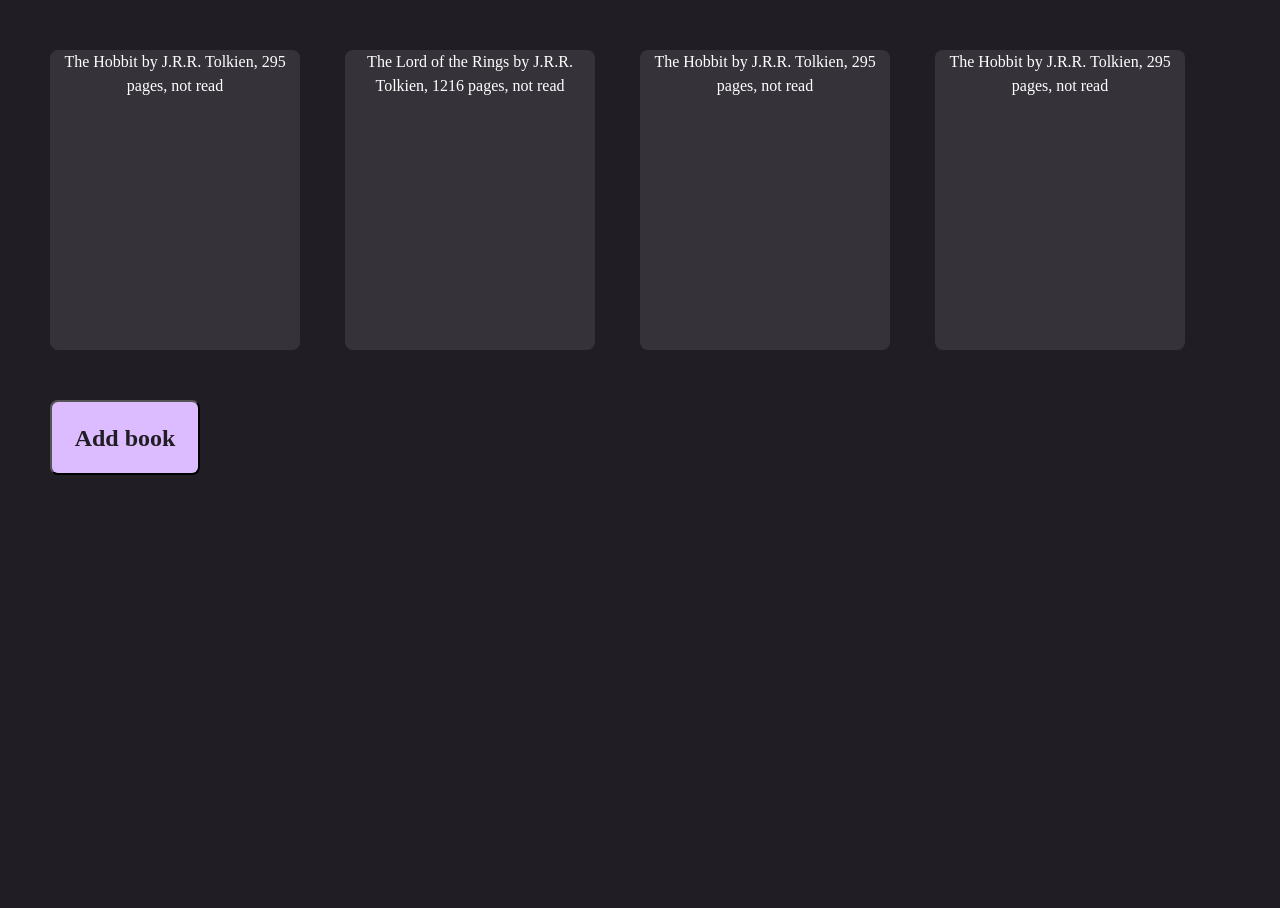
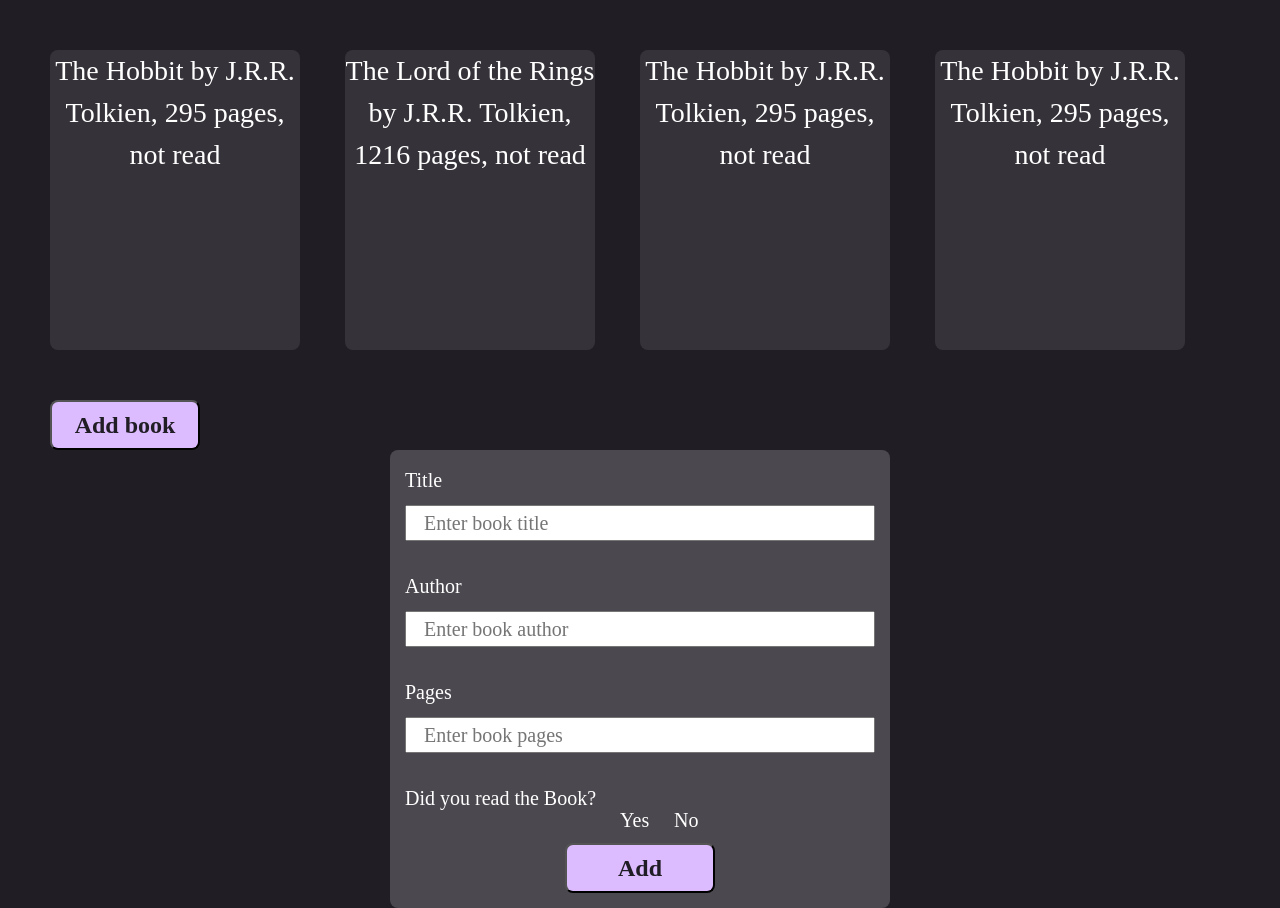
Before and after one commit to Krypto1337/library, a plain HTML site: page index.html in a window 1280 px wide. Before the commit the page ends 800 px from the top, so only its background shows below. Drawn offline with Linux system fonts and the light colour scheme.

Commit message:
Started styling the form

```diff
--- a/css/style.css
+++ b/css/style.css
@@ -13,6 +13,7 @@
 body {
 	background-color: var(--color-surface-mixed-100);
 	color: white;
+	font-size: 28px;
 }
 
 .container {
@@ -29,13 +30,92 @@ body {
 	border-radius: 8px;
 }
 
-.btnBook {
+.btn {
 	background-color: var(--color-primary-500);
 	width: 150px;
-	height: 75px;
+	height: 50px;
 	font-size: 24px;
 	font-weight: 700;
-	margin-left: 50px;
 	border-radius: 8px;
 	color: var(--color-surface-mixed-100);
 }
+
+.btnBook {
+	margin-left: 50px;
+}
+
+.form-popup {
+	display: block;
+	margin: 0 auto;
+	width: 500px;
+	justify-content: center;
+	background-color: var(--color-surface-mixed-300);
+	border-radius: 8px;
+}
+
+.btn-primary {
+	padding: 0;
+	margin: 0 auto;
+}
+
+.form-control {
+	width: 100%;
+}
+
+.form-control::placeholder {
+	padding-left: 15px;
+}
+
+.form-group {
+	display: flex;
+	flex-flow: row wrap;
+	justify-content: left;
+	align-items: center;
+	padding: 15px;
+	gap: 10px;
+	font-size: 20px;
+}
+
+.radio-group {
+	display: flex;
+	align-items: center;
+	padding: 15px;
+	font-size: 20px;
+	gap: 24px;
+}
+
+.radio-button {
+	display: inline-block;
+	position: relative;
+	cursor: pointer;
+}
+
+.radio-button_input {
+	position: absolute;
+	opacity: 0;
+	width: 0;
+	height: 0;
+}
+
+.radio-button_label {
+	display: inline-block;
+	padding-left: 30px;
+	position: relative;
+	color: #fff;
+	cursor: pointer;
+	transition: all 0.3s cubic-bezier(0.23, 1, 0.32, 1);
+}
+
+.radio-button_custom {
+	position: absolute;
+	top: 50%;
+	left: 0;
+}
+
+.form-check-input {
+	color: var(--color-surface-mixed-200);
+}
+
+.btn-primary {
+	background-color: var(--color-primary-500);
+}
--- a/index.html
+++ b/index.html
@@ -9,7 +9,75 @@
 	</head>
 	<body>
 		<div class="container"></div>
-		<button class="btnBook">Add book</button>
+		<button class="btn btnBook">Add book</button>
+		<div class="form-popup">
+			<form>
+				<div class="form-group">
+					<label>Title</label>
+					<input
+						type="text"
+						class="form-control"
+						name="title"
+						placeholder="Enter book title"
+					/>
+				</div>
+
+				<div class="form-group">
+					<label>Author</label>
+					<input
+						type="text"
+						class="form-control"
+						name="author"
+						placeholder="Enter book author"
+					/>
+				</div>
+
+				<div class="form-group">
+					<label>Pages</label>
+					<input
+						type="text"
+						class="form-control"
+						name="pages"
+						placeholder="Enter book pages"
+					/>
+				</div>
+
+				<div class="radio-group">
+					<label>Did you read the Book?</label>
+					<div class="radio-button">
+						<input
+							type="radio"
+							name="radio-group"
+							id="radio-yes"
+							class="radio-button_input"
+						/>
+						<label for="radio-yes" class="radio-button_label">
+							<span class="radio-button_custom">Yes</span>
+						</label>
+					</div>
+					<div class="radio-button">
+						<input
+							type="radio"
+							name="radio-group"
+							id="radio-no"
+							class="radio-button_input"
+						/>
+						<label for="radio-no" class="radio-button_label">
+							<span class="radio-button_custom">No</span>
+						</label>
+					</div>
+				</div>
+
+				<div class="form-group">
+					<input
+						type="submit"
+						class="btn btn-primary"
+						name="add_book"
+						value="Add"
+					/>
+				</div>
+			</form>
+		</div>
 		<script src="./js/main.js" defer></script>
 	</body>
 </html>
--- a/js/main.js
+++ b/js/main.js
@@ -31,3 +31,8 @@ function displayBook(library) {
 }
 
 displayBook(myLibrary);
+
+const btnAddBook = document.querySelector(".btnBook");
+btnAddBook.addEventListener("click", () => {
+	document.querySelector(".form-popup").style.display = "block";
+});
```
Also changed, not shown: 1 other file.
